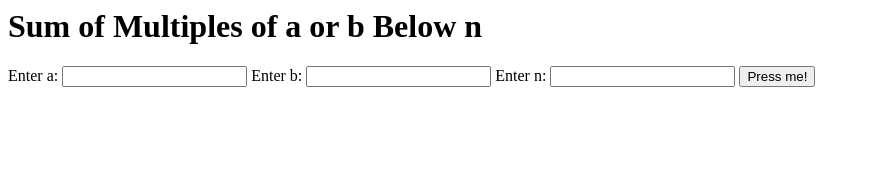
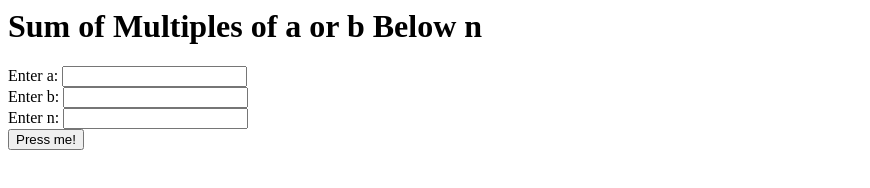
Before and after one commit to Khushi21-01/k2111, a plain HTML site: page index.html in a window 1280 px wide. Shown: the whole page, without its empty margins (0-870 px from the left). Drawn offline with Linux system fonts and the light colour scheme.

Commit message:
fffffffff

```diff
--- a/index.html
+++ b/index.html
@@ -28,13 +28,13 @@
 <body>
     <h1>Sum of Multiples of a or b Below n</h1>
     <label for="inputA">Enter a:</label>
-    <input type="number" id="inputA">
+    <input type="number" id="inputA"><br>
 
     <label for="inputB">Enter b:</label>
-    <input type="number" id="inputB" >
+    <input type="number" id="inputB" ><br>
 
     <label for="inputN">Enter n:</label>
-    <input type="number" id="inputN">
+    <input type="number" id="inputN"><br>
 
     <button onclick="doIt()">Press me!</button>
 </body>
```
